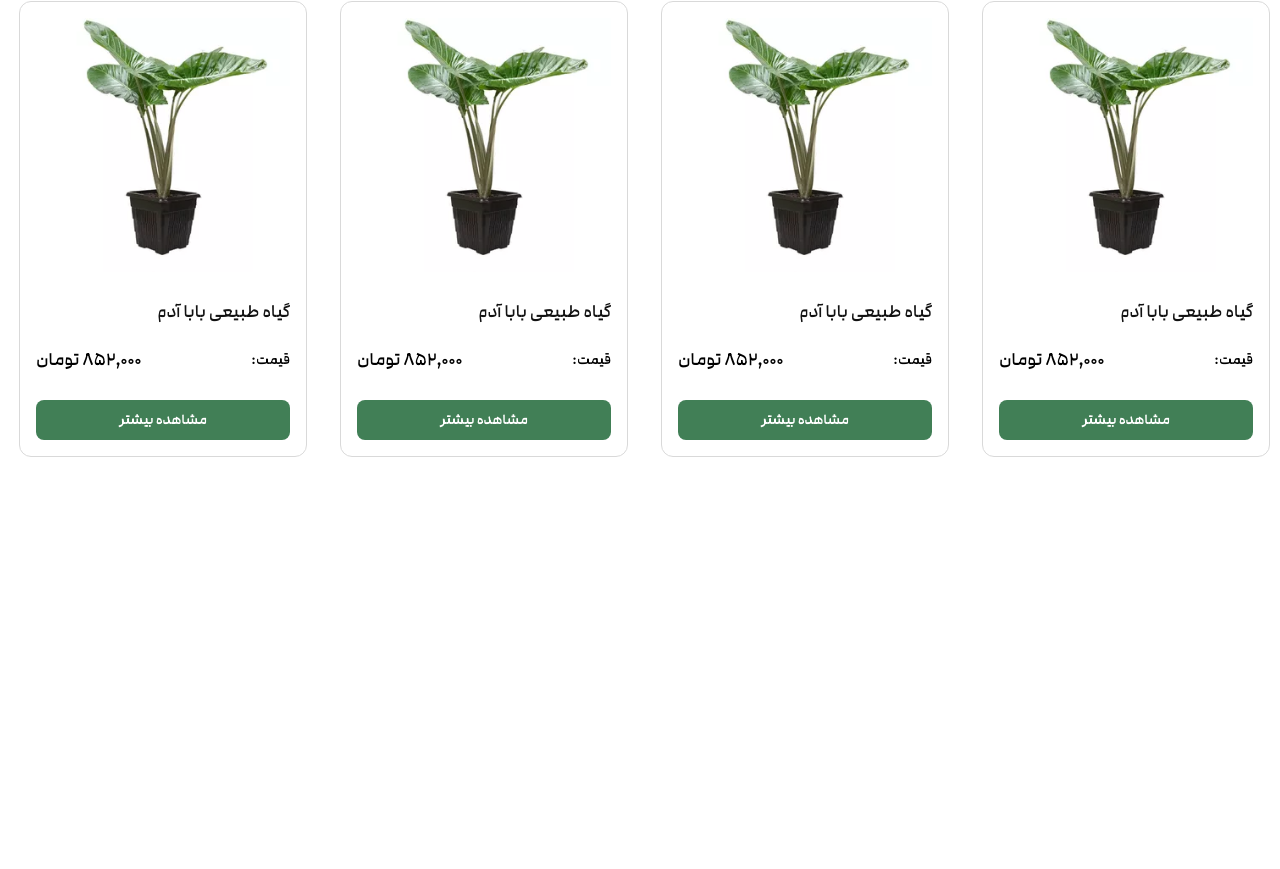
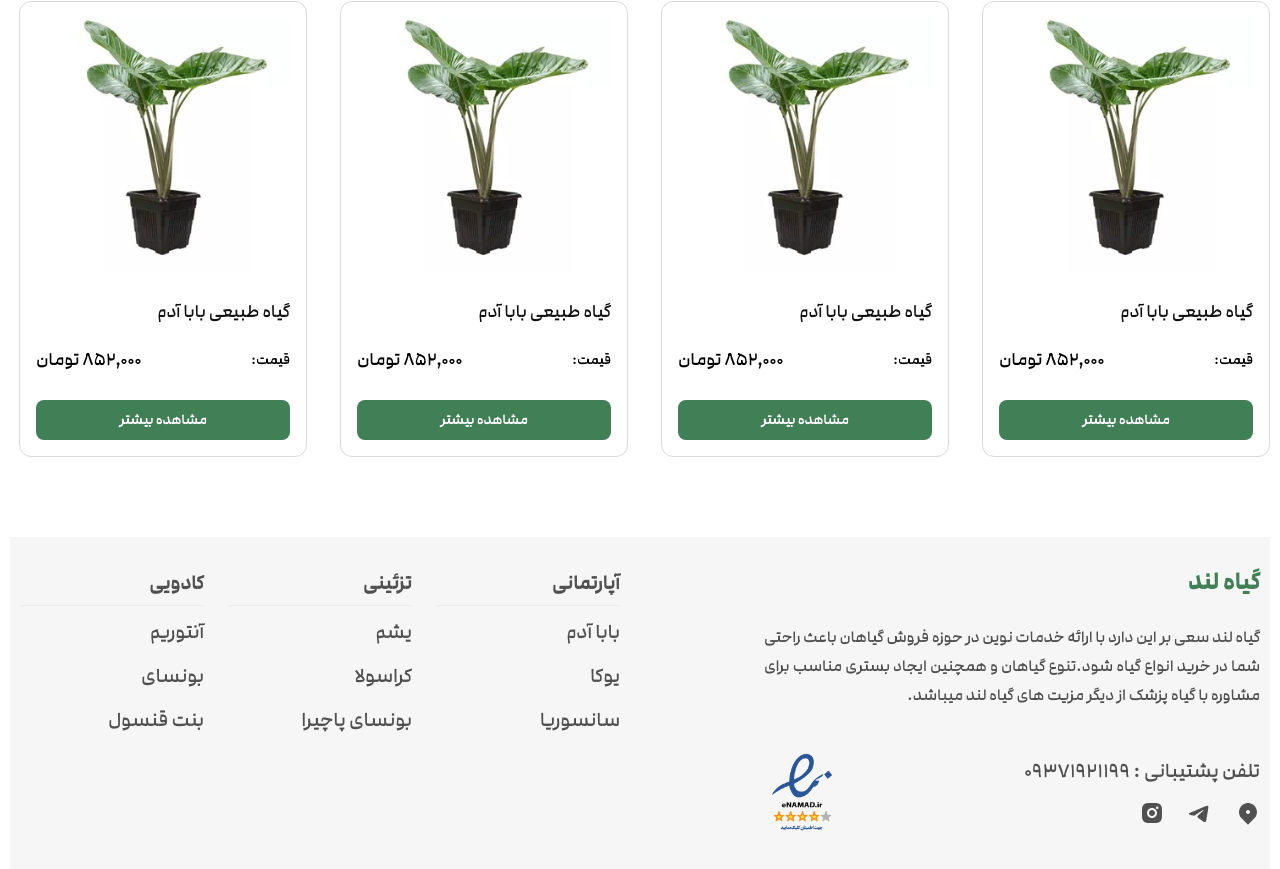
Before and after one commit to alisadeghi192/nextjs-full-stack-ecommerce-giahland, a Next.js app: page / in a window 1280 px wide. Shown: the part 3623-4492 px from the top of the page. Before the commit the page ends 4080 px from the top, so only its background shows below. Built offline with nearby package versions, Linux system fonts and the light colour scheme.

Commit message:
feat(landing): add responsive footer section to homepage

```diff
--- a/src/app/page.tsx
+++ b/src/app/page.tsx
@@ -1,10 +1,16 @@
-
 import ServicesSection from "./components/features/landing/ServicesSection";
 import HeroSection from "./components/features/landing/HeroSection";
 import BannerSection from "./components/features/landing/BannerSection";
 import ProductSlider from "./components/features/products/ProductSlider";
 import BlogSlider from "./components/features/blog/BlogSlider";
 import PlantDoctorServices from "./components/features/landing/PlantDoctorServices";
+import {
+  RiInstagramFill,
+  RiMapPin2Fill,
+  RiTelegram2Fill,
+} from "react-icons/ri";
+import Image from "next/image";
+import Link from "next/link";
 
 const indoorPlants = [
   {
@@ -86,8 +92,87 @@ export default function Home() {
       <ProductSlider title="گیاهان تزئینی" products={indoorPlants} />
       <BlogSlider posts={blogPosts} title="مقالات" />
       <ProductSlider title="گیاهان کادویی" products={indoorPlants} />
-
-
+      <footer className="bg-neutral2 max-xs:mt-16 mt-20 pt-7 pb-10 ">
+        <div className="container flex justify-between items-baseline max-xl:gap-12 max-sm:flex-col-reverse">
+          <div className="flex basis-124 max-sm:basis-full flex-col gap-x-10 max-sm:gap-x-4">
+            <div className="flex flex-col gap-y-6 max-lg:gap-y-4 max-md:gap-y-3">
+              <h4 className="text-primary text-2xl/8.5 font-bold max-md:text-xl max-xs:text-base max-xs:font-medium">گیاه لند</h4>
+              <p className="text-neutral10 text-justify leading-7.25 max-md:text-sm/6 max-xs:text-[12px]">
+                گیاه لند سعی بر این دارد با ارائه خدمات نوین در حوزه فروش گیاهان
+                باعث راحتی شما در خرید انواع گیاه شود.تنوع گیاهان و همچنین ایجاد
+                بستری مناسب برای مشاوره با گیاه پزشک از دیگر مزیت های گیاه لند
+                میباشد.
+              </p>
+            </div>
+            <div className="flex items-center justify-between mt-10 max-xl:mt-8">
+              <div className="flex flex-col gap-y-4">
+                <p className="text-neutral10 text-xl max-md:text-base">
+                  {" "}
+                  تلفن پشتیبانی : ۰۹۳۷۱۹۲۱۱۹۹
+                </p>
+                <div className="flex gap-x-6">
+                  <RiMapPin2Fill className="text-neutral10 size-6 cursor-pointer" />
+                  <RiTelegram2Fill className="text-neutral10 size-6 cursor-pointer" />
+                  <RiInstagramFill className="text-neutral10 size-6 cursor-pointer" />
+                </div>
+              </div>
+              <Image
+                alt="license"
+                src="/license1.png"
+                height={76}
+                width={76}
+                className="cursor-pointer"
+              />
+            </div>
+          </div>
+          <div className="flex basis-150 max-sm:basis-auto max-sm:w-full items-center justify-between">
+            <div className="flex basis-46 flex-col gap-y-2 max-xl:basis-40 max-sm:w-1/3">
+              <h5 className="text-neutral10 pb-2  border-b border-Border text-xl/7 max-md:text-base max-xs:text-[12px] font-semibold">
+                آپارتمانی
+              </h5>
+              <div className="flex flex-col gap-y-2">
+                <Link href="/" className="text-neutral10 text-xl/9 max-md:text-base max-xs:text-[12px]">
+                  بابا آدم
+                </Link>
+                <Link href="/" className="text-neutral10 text-xl/9 max-md:text-base max-xs:text-[12px]">
+                  یوکا
+                </Link>
+                <Link href="/" className="text-neutral10 text-xl/9 max-md:text-base max-xs:text-[12px]">
+                  سانسوریا
+                </Link>
+              </div>
+            </div>
+            <div className="flex basis-46 flex-col gap-y-2 max-xl:basis-40 max-sm:w-1/3">
+              <h5 className="text-neutral10 pb-2 max-md:text-base border-b border-Border  max-xs:text-[12px] text-xl/7 font-semibold">تزئینی</h5>
+              <div className="flex flex-col gap-y-2">
+                <Link href="/" className="text-neutral10 text-xl/9 max-md:text-base max-xs:text-[12px]">
+                  یشم
+                </Link>
+                <Link href="/" className="text-neutral10 text-xl/9 max-md:text-base max-xs:text-[12px]">
+                  کراسولا
+                </Link>
+                <Link href="/" className="text-neutral10 text-xl/9 max-md:text-base max-xs:text-[12px]">
+                  بونسای پاچیرا
+                </Link>
+              </div>
+            </div>
+            <div className="flex basis-46 flex-col gap-y-2 max-xl:basis-40 max-sm:w-1/3">
+              <h5 className="text-neutral10 pb-2 max-md:text-base max-xs:text-[12px] border-b border-Border text-xl/7 font-semibold">کادویی</h5>
+              <div className="flex flex-col gap-y-2">
+                <Link href="/" className="text-neutral10 text-xl/9 max-xs:text-[12px] max-md:text-base">
+                  آنتوریم
+                </Link>
+                <Link href="/" className="text-neutral10 text-xl/9 max-xs:text-[12px] max-md:text-base">
+                  بونسای
+                </Link>
+                <Link href="/" className="text-neutral10 text-xl/9 max-xs:text-[12px] max-md:text-base">
+                  بنت قنسول
+                </Link>
+              </div>
+            </div>
+          </div>
+        </div>
+      </footer>
     </main>
   );
 }
```
Also changed, not shown: public/license1.png (added).
